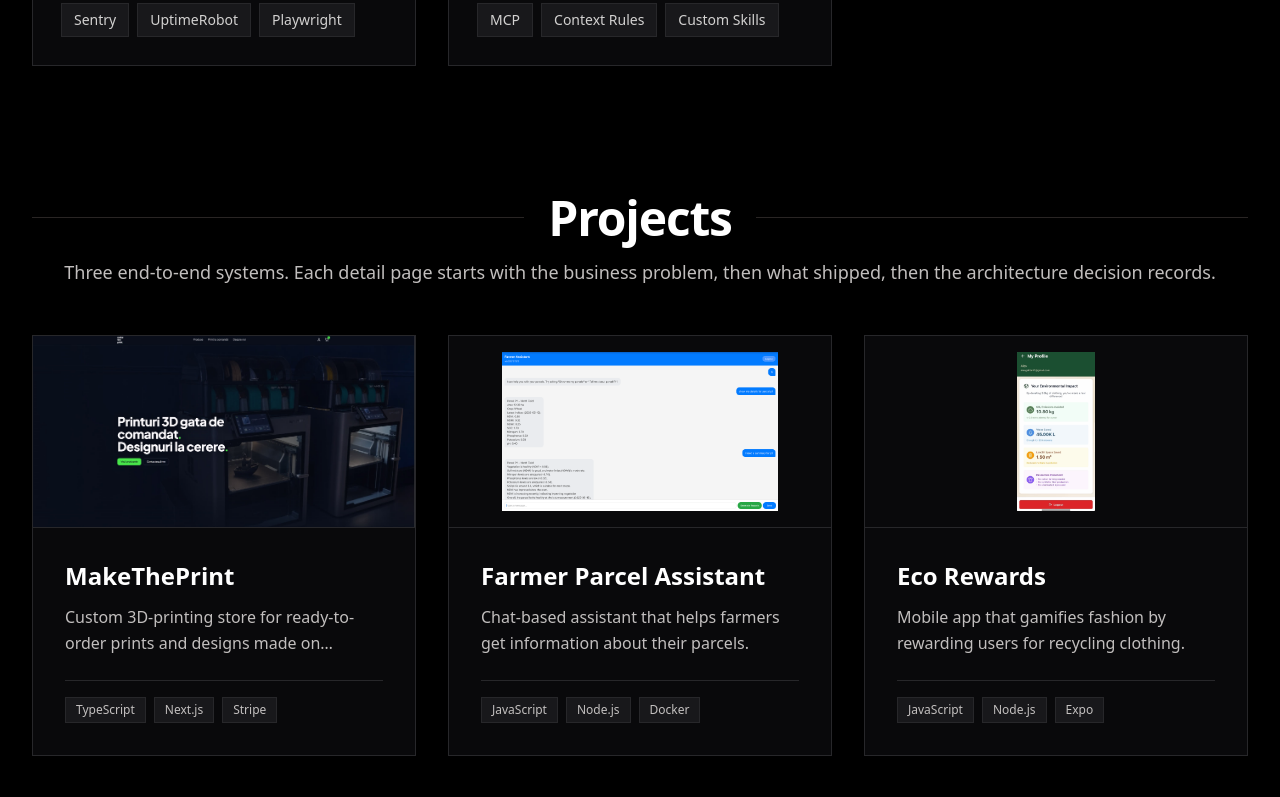
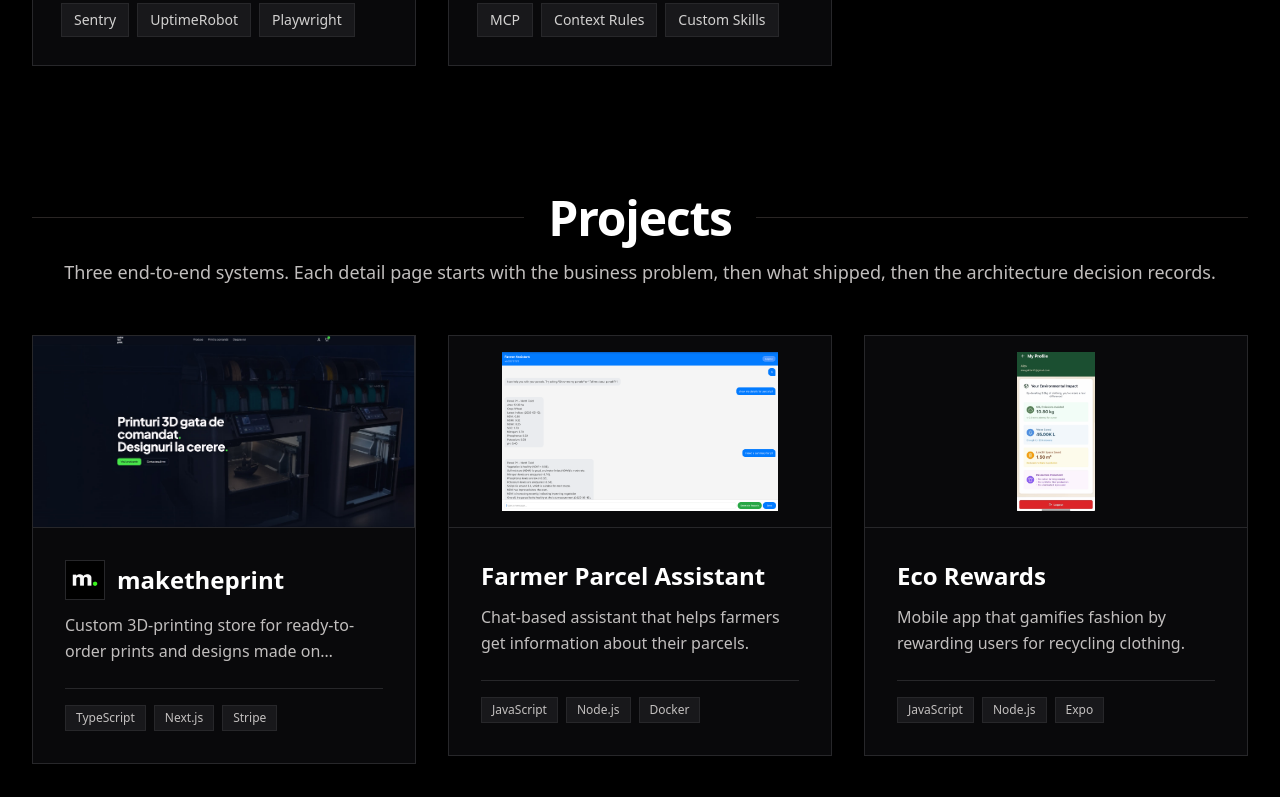
Before and after one commit to Alex-Clau/alexgafita.com, a Next.js app: page / in a window 1280 px wide. Shown: the part 1964-2761 px from the top of the page. Built offline with nearby package versions, Linux system fonts and the light colour scheme.

Commit message:
feat: link maketheprint live store and brand mark
Point the rebranded project at maketheprint.store, rename it to the current brand, and show the official m. logo on the card and detail page.

Co-authored-by: Alex Gafita <Alex-Clau@users.noreply.github.com>

```diff
--- a/src/components/project-detail/ProjectHeader.tsx
+++ b/src/components/project-detail/ProjectHeader.tsx
@@ -1,12 +1,12 @@
-// Hero section for project detail: image (no box) + title + CTA
+// Hero section for project detail: preview, brand mark, title, CTA
 
 'use client';
 
-import { motion } from "framer-motion";
-import { getOptimizedTransition } from "@/lib/animations/transitions";
-import Image from "next/image";
-import { Button } from "@/components/ui/button";
-import type { Project } from "@/types";
+import { motion } from 'framer-motion';
+import { getOptimizedTransition } from '@/lib/animations/transitions';
+import Image from 'next/image';
+import { Button } from '@/components/ui/button';
+import type { Project } from '@/types';
 
 interface ProjectHeaderProps {
   readonly project: Project;
@@ -41,11 +41,24 @@ export function ProjectHeader({ project }: ProjectHeaderProps) {
         transition={getOptimizedTransition({ duration: 0.2, delay: 0.1 })}
         className="flex flex-col sm:flex-row sm:items-end sm:justify-between gap-4"
       >
-        <div>
-          <h1 className="text-2xl sm:text-3xl font-bold text-white mb-1">
-            {project.name}
-          </h1>
-          <div className="h-px w-12 bg-stone-600" />
+        <div className="flex items-center gap-3 sm:gap-4 min-w-0">
+          {project.logo ? (
+            <div className="relative h-12 w-12 sm:h-14 sm:w-14 shrink-0 overflow-hidden border border-zinc-800 bg-black">
+              <Image
+                src={project.logo}
+                alt={`${project.name} logo`}
+                fill
+                sizes="56px"
+                className="object-contain"
+              />
+            </div>
+          ) : null}
+          <div className="min-w-0">
+            <h1 className="text-2xl sm:text-3xl font-bold text-white mb-1 truncate">
+              {project.name}
+            </h1>
+            <div className="h-px w-12 bg-stone-600" />
+          </div>
         </div>
         {project.href ? (
           <Button
--- a/src/components/sections/career.tsx
+++ b/src/components/sections/career.tsx
@@ -37,11 +37,11 @@ const journeyItems: Array<{
   },
   {
     role: 'Freelance Web Developer',
-    company: 'MakeThePrint',
+    company: 'maketheprint',
     period: 'Jan 2025 – Present',
     location: 'Remote',
     description:
-      'Built and still maintain a production 3D-printing store: catalog, custom orders, Stripe checkout, and the rebranded public site.',
+      'Built and still maintain the production store at maketheprint.store: catalog, custom orders, Stripe checkout, and the rebranded public site.',
     skills: ['Next.js', 'TypeScript', 'Supabase', 'Stripe'],
   },
 ];
--- a/src/components/sections/projects/ProjectCard.tsx
+++ b/src/components/sections/projects/ProjectCard.tsx
@@ -37,9 +37,22 @@ export function ProjectCard({ project }: ProjectCardProps) {
 
           {/* Content Section */}
           <div className="p-6 md:p-8 flex flex-col flex-1 border-t border-zinc-800">
-            <CardTitle className="text-xl sm:text-2xl font-bold text-white mb-2 sm:mb-3">
-              {project.name}
-            </CardTitle>
+            <div className="flex items-center gap-3 mb-2 sm:mb-3">
+              {project.logo ? (
+                <div className="relative h-9 w-9 sm:h-10 sm:w-10 shrink-0 overflow-hidden border border-zinc-800 bg-black">
+                  <Image
+                    src={project.logo}
+                    alt=""
+                    fill
+                    sizes="40px"
+                    className="object-contain"
+                  />
+                </div>
+              ) : null}
+              <CardTitle className="text-xl sm:text-2xl font-bold text-white">
+                {project.name}
+              </CardTitle>
+            </div>
             <p className="text-sm sm:text-base text-stone-300/90 leading-relaxed line-clamp-2 mb-5 sm:mb-6 flex-1">
               {project.description}
             </p>
--- a/src/data/portfolio.ts
+++ b/src/data/portfolio.ts
@@ -25,19 +25,22 @@ export const skillGroups: readonly SkillGroup[] = [
 
 export const projects: Project[] = [
   {
-    slug: 'make-the-print',
-    name: 'MakeThePrint',
+    slug: 'maketheprint',
+    name: 'maketheprint',
+    href: 'https://maketheprint.store',
+    linkLabel: 'Visit store',
     image: '/projectIcons/makeThePrint.jpg',
     imageFit: 'cover',
+    logo: '/projectIcons/maketheprint-icon.png',
     description:
       'Custom 3D-printing store for ready-to-order prints and designs made on request.',
     problem:
-      'A print shop needed one system for catalog sales, custom print requests, safe checkout, and order state that stayed correct after payment — then a full rebrand of the public storefront.',
+      'A print shop needed one system for catalog sales, custom print requests, safe checkout, and order state that stayed correct after payment — then a full rebrand of the public storefront as maketheprint.',
     highlights: [
       'Shipped the store end to end: catalog, custom orders, checkout, and order updates.',
       'Secured product and order data with PostgreSQL row-level security so accounts only see their own records.',
       'Handled Stripe webhooks with idempotent order transitions so payment confirmation, not the browser redirect, advanced order state.',
-      'Replaced the old storefront with the current brand as the live public face of the business.',
+      'Rebranded and shipped the live storefront at maketheprint.store as the public face of the business.',
     ],
     decisions: [
       {
--- a/src/types/index.ts
+++ b/src/types/index.ts
@@ -19,6 +19,7 @@ export type Project = {
   readonly linkLabel?: string;
   readonly image: string;
   readonly imageFit?: 'cover' | 'contain';
+  readonly logo?: string;
   readonly description: string;
   readonly problem: string;
   readonly highlights: readonly string[];
```
Also changed, not shown: public/projectIcons/maketheprint-icon.png (added).
